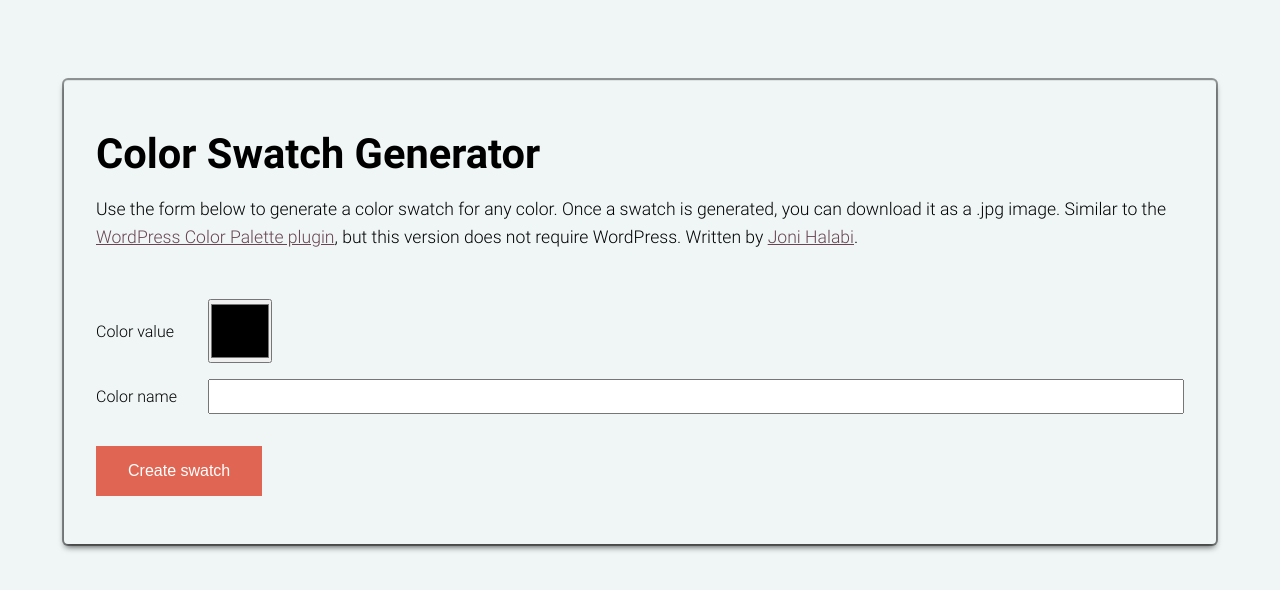
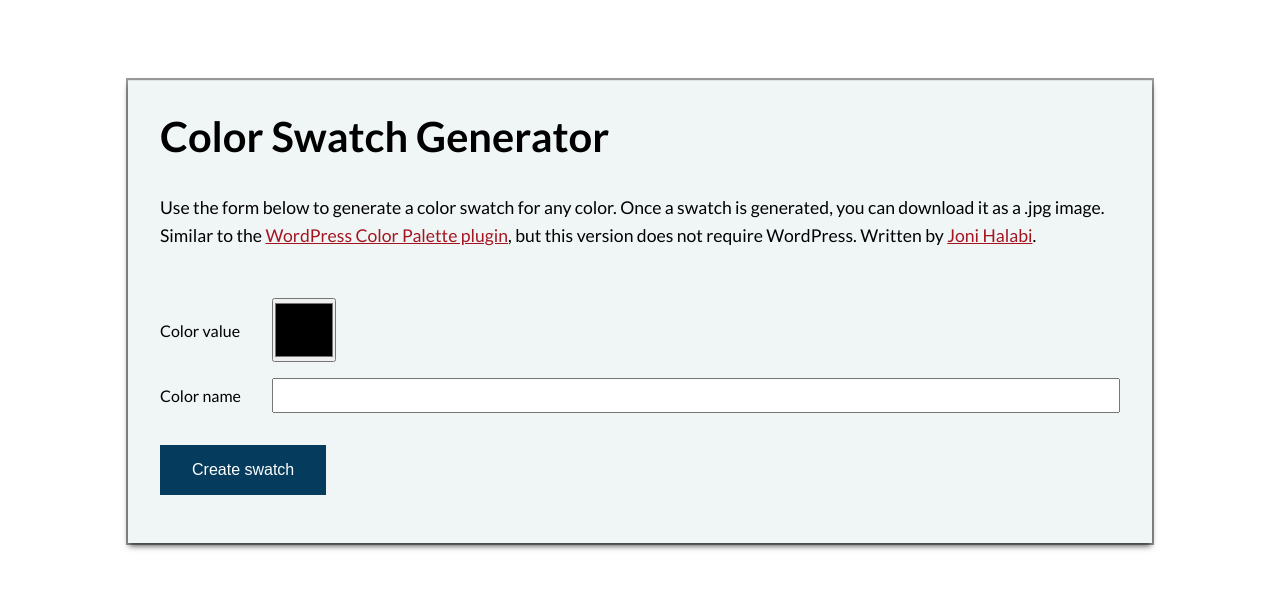
Before and after one commit to thatdevgirl/color-palette-standalone, a website: page index.html in a window 1280 px wide. Drawn offline with Linux system fonts and the light colour scheme.

Commit message:
style updates

```diff
--- a/assets/source/js/component/generate-swatch.js
+++ b/assets/source/js/component/generate-swatch.js
@@ -60,6 +60,7 @@ const GenerateSwatch = ( () => {
 
       // Hide the previous color swatch, if there is one.
       $( '#swatch' ).hide();
+      $( '#download' ).hide();
     } );
 
 
--- a/assets/source/scss/00-base/_colors.scss
+++ b/assets/source/scss/00-base/_colors.scss
@@ -5,6 +5,6 @@
 $black: #000;
 $white: #fff;
 
-$eggplant: #684551;
+$madder: #a31621;
 $cultured: #f0f6f6;
-$fire-opal: #e06552;
+$indigo-dye: #053c5e;
--- a/assets/source/scss/00-base/_typography.scss
+++ b/assets/source/scss/00-base/_typography.scss
@@ -3,21 +3,21 @@
  */
 
 @font-face {
-  font-family: 'Roboto';
-  src: url('../fonts/Roboto-Light.ttf') format('truetype');
+  font-family: 'Lato';
+  src: url('../fonts/Lato-Regular.ttf') format('truetype');
   font-weight: normal;
   font-style: normal;
 }
 
 @font-face {
-  font-family: 'Roboto';
-  src: url('../fonts/Roboto-Bold.ttf') format('truetype');
+  font-family: 'Lato';
+  src: url('../fonts/Lato-Bold.ttf') format('truetype');
   font-weight: bold;
   font-style: normal;
 }
 
 body {
-  font-family: Roboto, Arial, sans-serif;
+  font-family: Lato, Arial, sans-serif;
   font-size: 1rem;
   line-height: 1.2;
 }
--- a/assets/source/scss/01-atom/_body.scss
+++ b/assets/source/scss/01-atom/_body.scss
@@ -3,7 +3,7 @@
  */
 
 body {
-  background-color: $cultured;
+  background-color: $white;
   padding-block: max( 1rem, 10vh );
-  padding-inline: max( 1rem, 5vw );
+  padding-inline: max( 1rem, 10vw );
 }
--- a/assets/source/scss/01-atom/_heading.scss
+++ b/assets/source/scss/01-atom/_heading.scss
@@ -5,5 +5,6 @@
 h1 {
   font-size: 2.6rem;
   font-weight: bold;
-  line-height: 2;
+  line-height: 1.2;
+  margin-block-end: 2rem;
 }
--- a/assets/source/scss/01-atom/_input.scss
+++ b/assets/source/scss/01-atom/_input.scss
@@ -15,8 +15,8 @@ input {
   }
 
   &[type=submit] {
-    background-color: $fire-opal;
-    border: darken( $fire-opal, 40% );
+    background-color: $indigo-dye;
+    border: $indigo-dye;
     color: $white;
     font-size: 1rem;
     margin: 1rem 0;
@@ -24,7 +24,7 @@ input {
 
     &:focus,
     &:hover {
-      background-color: darken( $fire-opal, 10% );
+      background-color: lighten( $indigo-dye, 10% );
       cursor: pointer;
     }
   }
--- a/assets/source/scss/01-atom/_link.scss
+++ b/assets/source/scss/01-atom/_link.scss
@@ -3,7 +3,7 @@
  */
 
 a {
-  color: $eggplant;
+  color: $madder;
 
   &:focus,
   &:hover {
--- a/assets/source/scss/01-atom/_main.scss
+++ b/assets/source/scss/01-atom/_main.scss
@@ -4,7 +4,6 @@
 
 main {
   background-color: $cultured;
-  border-radius: 0.25rem;
   box-shadow:
     rgba($black, 0.4) 0 0 0 2px,
     rgba($black, 0.65) 0 4px 6px -1px,
--- a/assets/source/scss/02-component/_color.scss
+++ b/assets/source/scss/02-component/_color.scss
@@ -7,18 +7,20 @@
   color: $black;
   display: none;
   margin: 2rem;
-  padding: 2rem;
+  padding-block-end: 2rem;
   width: max( 25%, 15rem );
 
   &-swatch {
-    border-radius: 50%;
-    padding: 50% 50%;
+    height: 10rem;
+    margin-block-end: 1rem;
+    width: 100%;
   }
 
   p {
     font-family: sans-serif;
     font-size: 1.1rem;
     margin: 0;
+    padding-inline: 2rem;
     text-align: center;
 
     &:first-of-type {
--- a/package.json
+++ b/package.json
@@ -1,7 +1,7 @@
 {
-  "name": "website-base",
+  "name": "color-palette-standalone",
   "version": "4.1.0",
-  "description": "Basic setup for static websites",
+  "description": "Color palette stand-along generator",
   "main": "gulpfile.js",
   "scripts": {
     "test": "echo \"Error: no test specified\" && exit 1"
```
Also changed, not shown: assets/build/css/styles.css, assets/build/fonts/Lato-Bold.ttf (added), assets/build/fonts/Lato-Regular.ttf (added), assets/build/fonts/Roboto-Bold.ttf (deleted), assets/build/fonts/Roboto-Light.ttf (deleted), assets/build/js/scripts.min.js, 1 other file.
